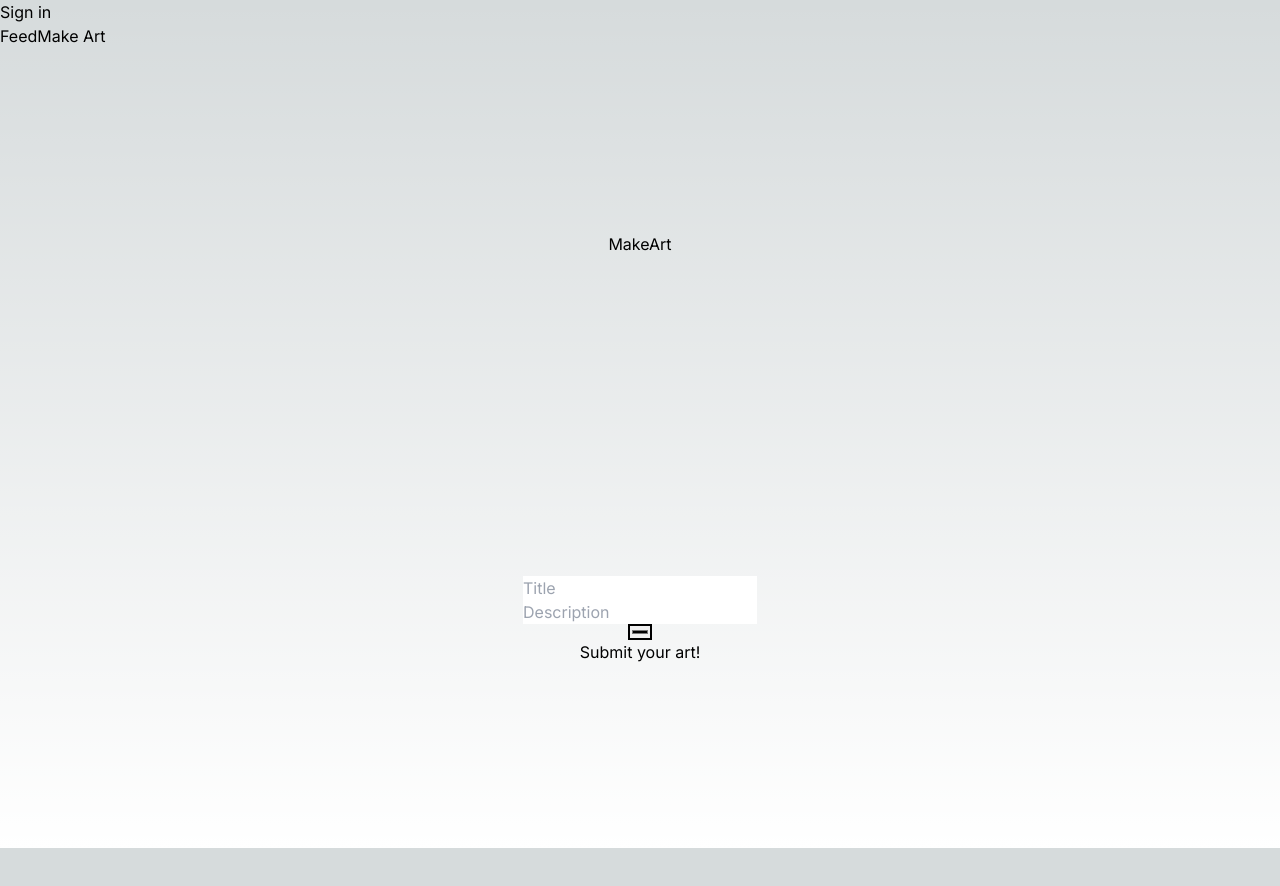
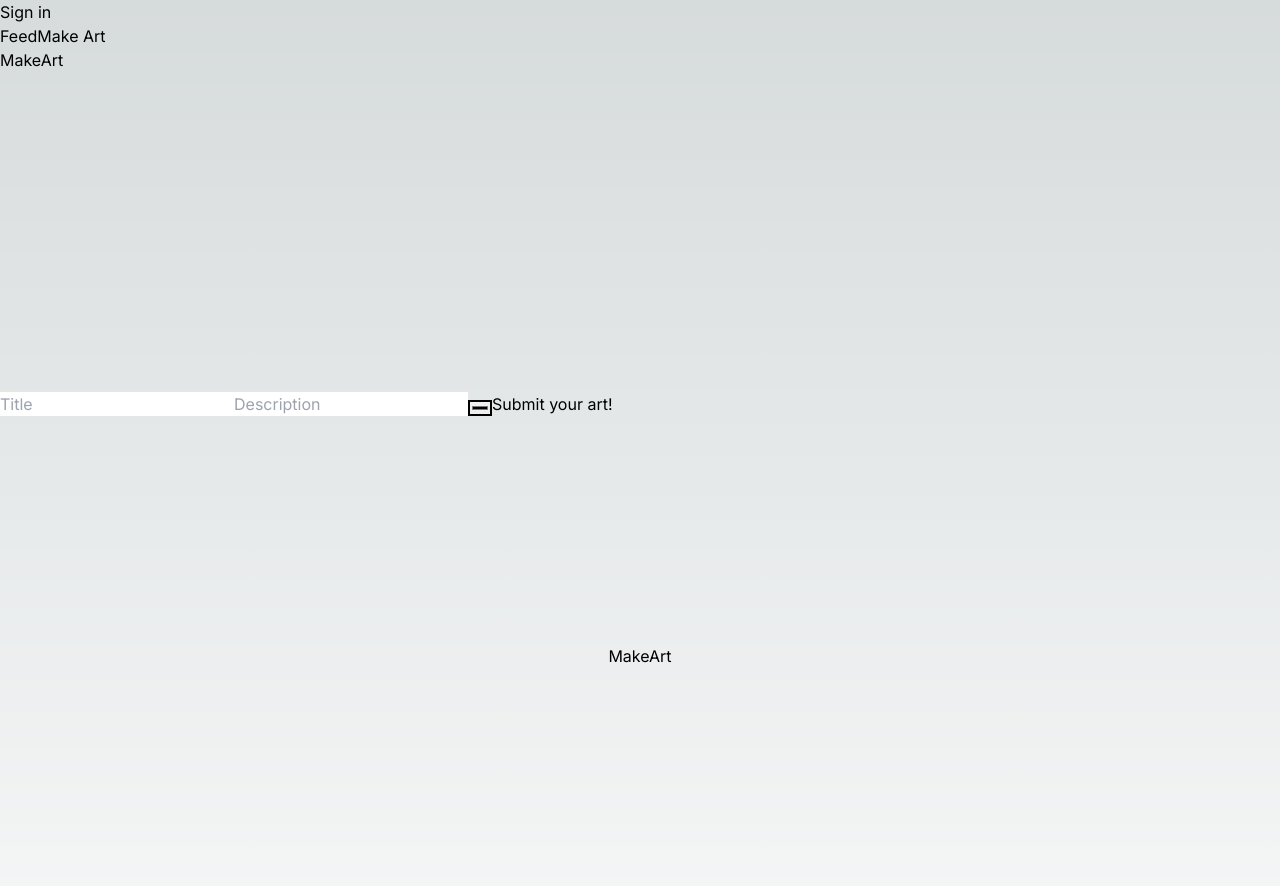
Before and after one commit to fractal-bootcamp/joshhenderson.ArtGen, a Next.js app: page /makeArt in a window 1280 px wide. Shown: the top 886 px of the page. Before the commit the page ends 848 px from the top, so only its background shows below. Built offline with nearby package versions, Linux system fonts and the light colour scheme; no server answers.

Commit message:
fixed hydration error and a couple other things

```diff
--- /dev/null
+++ b/src/app/components/ArtRender.tsx
@@ -0,0 +1,24 @@
+function ArtRender({ title, description, background, setTitle, setDescription, setBackground }: { title: string, description: string, background: string, setTitle: (title: string) => void, setDescription: (description: string) => void, setBackground: (background: string) => void }) {
+    function submissionHandler() {
+        console.log("Submitting your art...")
+        // console.log({ title, description, background })
+        fetch('/api/artPosts', {
+            method: 'POST',
+            headers: {
+                'Content-Type': 'application/json'
+            },
+            body: JSON.stringify({ title: title, description: description, background: background }),
+        })
+    }
+    return (
+        <>
+            <div>MakeArt</div>
+            <div className={`bg-${background} h-80 w-80`}></div>
+            <input className='text-black' type="text" placeholder="Title" value={title} onChange={(e) => setTitle(e.target.value)}></input>
+            <input className='text-black' type="text" placeholder="Description" value={description} onChange={(e) => setDescription(e.target.value)}></input>
+            <input className='border-black border-2 h-4 w-6' type="color" value={background} onChange={(e) => setBackground(e.target.value)}></input>
+            <button onClick={() => { (submissionHandler()) }}>Submit your art!</button>
+        </>
+    )
+}
+export default ArtRender
--- a/src/app/feed/layout.tsx
+++ /dev/null
@@ -1,16 +0,0 @@
-export const metadata = {
-  title: 'Next.js',
-  description: 'Generated by Next.js',
-}
-
-export default function RootLayout({
-  children,
-}: {
-  children: React.ReactNode
-}) {
-  return (
-    <html lang="en">
-      <body>{children}</body>
-    </html>
-  )
-}
--- a/src/app/feed/page.tsx
+++ b/src/app/feed/page.tsx
@@ -54,7 +54,7 @@ function ArtFeed({ title, user, background, description, createdAt }: ArtFeedPro
 }
 
 async function fetchArtPosts() {
-    const res = await fetch('http://localhost:3000/api/art/all')
+    const res = await fetch('api/art/all')
     const data = await res.json()
     return data
 }
--- a/src/app/makeArt/page.tsx
+++ b/src/app/makeArt/page.tsx
@@ -2,21 +2,19 @@
 
 import { User } from "@prisma/client";
 import { Component, useEffect, useState } from "react";
+import { useRouter } from "next/navigation";
 
-function submissionHandler() {
-    console.log("Submitting your art...")
 
-}
+function ArtRender({ title, description, background }: { title: string, description: string, background: string }): JSX.Element {
 
-function ArtRender({ title, description, background, setTitle, setDescription, setBackground }: { title: string, description: string, background: string, setTitle: (title: string) => void, setDescription: (description: string) => void, setBackground: (background: string) => void }) {
     return (
         <>
             <div>MakeArt</div>
             <div className={`bg-${background} h-80 w-80`}></div>
-            <input className='text-black' type="text" placeholder="Title" value={title} onChange={(e) => setTitle(e.target.value)}></input>
+            {/* <input className='text-black' type="text" placeholder="Title" value={title} onChange={(e) => setTitle(e.target.value)}></input>
             <input className='text-black' type="text" placeholder="Description" value={description} onChange={(e) => setDescription(e.target.value)}></input>
             <input className='border-black border-2 h-4 w-6' type="color" value={background} onChange={(e) => setBackground(e.target.value)}></input>
-            <button onClick={() => { (submissionHandler()) }}>Submit your art!</button>
+            <button onClick={() => { (submissionHandler()) }}>Submit your art!</button> */}
         </>
     )
 }
@@ -24,8 +22,9 @@ export default function MakeArt() {
     const [title, setTitle] = useState("")
     const [description, setDescription] = useState("")
     const [background, setBackground] = useState("white")
+    const router = useRouter()
+    function submissionHandler() {
 
-    function submissionHandler() {
         console.log("Submitting your art...")
         console.log({ title, description, background })
         fetch('/api/artPosts', {
@@ -34,15 +33,25 @@ export default function MakeArt() {
                 'Content-Type': 'application/json'
             },
             body: JSON.stringify({ title: title, description: description, background: background }),
+
         })
+        // redirect to feed page
+        router.push('/feed')
     }
 
 
 
     return (
         <>
+            <div>MakeArt</div>
+            <div className={`bg-${background} h-80 w-80`}></div>
+            <input className='text-black' type="text" placeholder="Title" value={title} onChange={(e) => setTitle(e.target.value)}></input>
+            <input className='text-black' type="text" placeholder="Description" value={description} onChange={(e) => setDescription(e.target.value)}></input>
+            <input className='border-black border-2 h-4 w-6' type="color" value={background} onChange={(e) => setBackground(e.target.value)}></input>
+            <button onClick={submissionHandler}>Submit your art!</button>
+
             <div className="flex flex-col items-center justify-center h-screen">
-                <ArtRender key="2" title={title} description={description} background={background} setTitle={setTitle} setDescription={setDescription} setBackground={setBackground} />
+                <ArtRender key="2" title={title} description={description} background={background} />
             </div>
         </>
     );
--- a/src/app/page.tsx
+++ b/src/app/page.tsx
@@ -1,4 +1,5 @@
 import Image from "next/image";
+import verifyUser from "@/middleware/verifyUser";
 
 export default function Home() {
   return (
```
